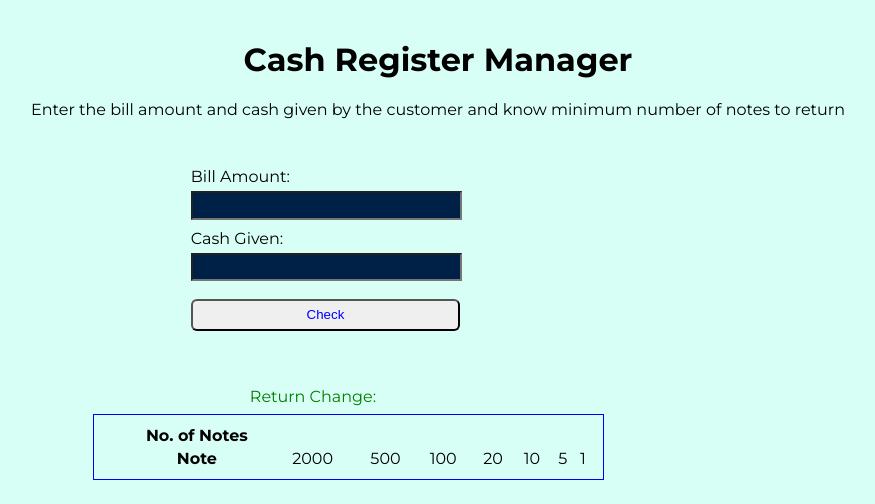
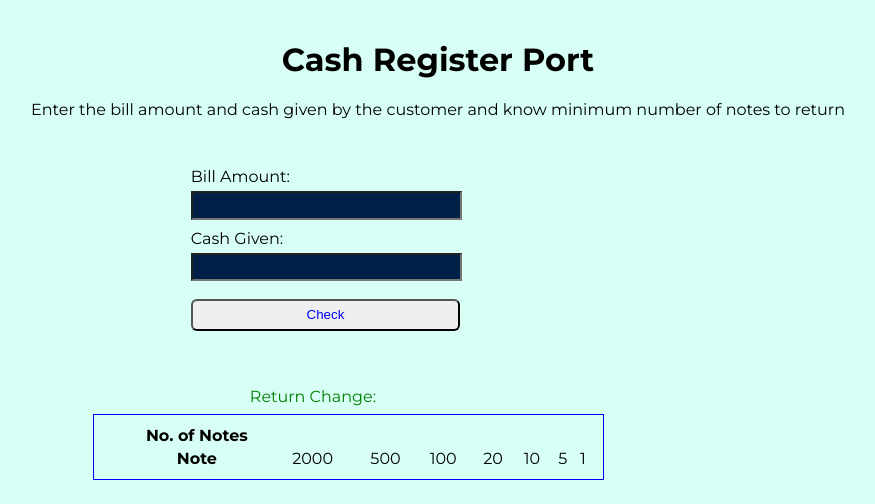
Before and after one commit to himanshu0089/cash-register, a plain HTML site: page index.html in a window 1280 px wide. Shown: the whole page, without its empty margins (202-1077 px from the left). Drawn offline with Linux system fonts and the light colour scheme.

Commit message:
Refractor index.html

```diff
--- a/index.html
+++ b/index.html
@@ -10,7 +10,7 @@
 <body>
 
 <header>
-<h1>Cash Register Manager</h1>
+<h1>Cash Register Port</h1>
 <p>Enter the bill amount and cash given by the customer and know minimum number of notes to return</p>
 </header>
 <div class="container">
```
